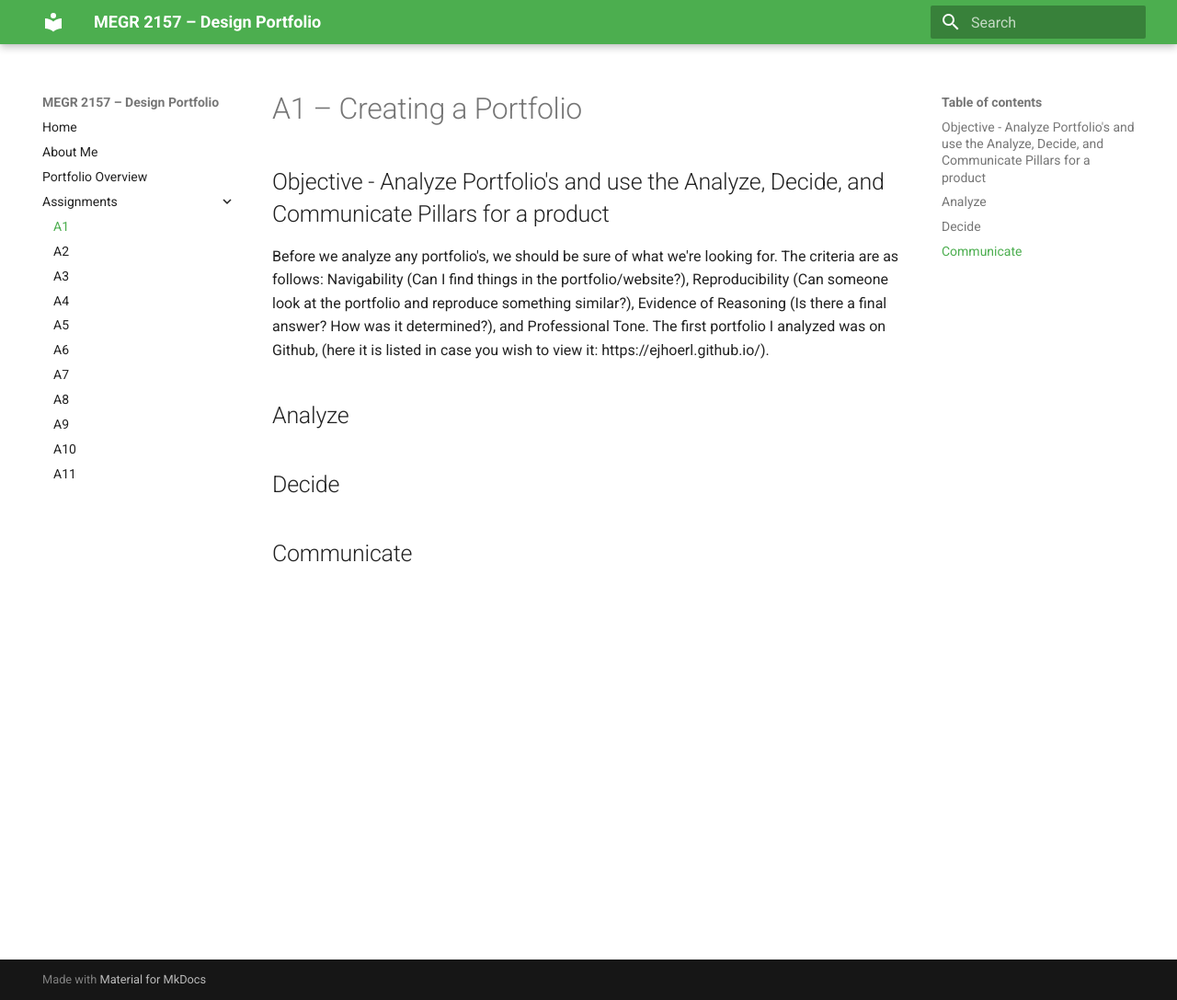
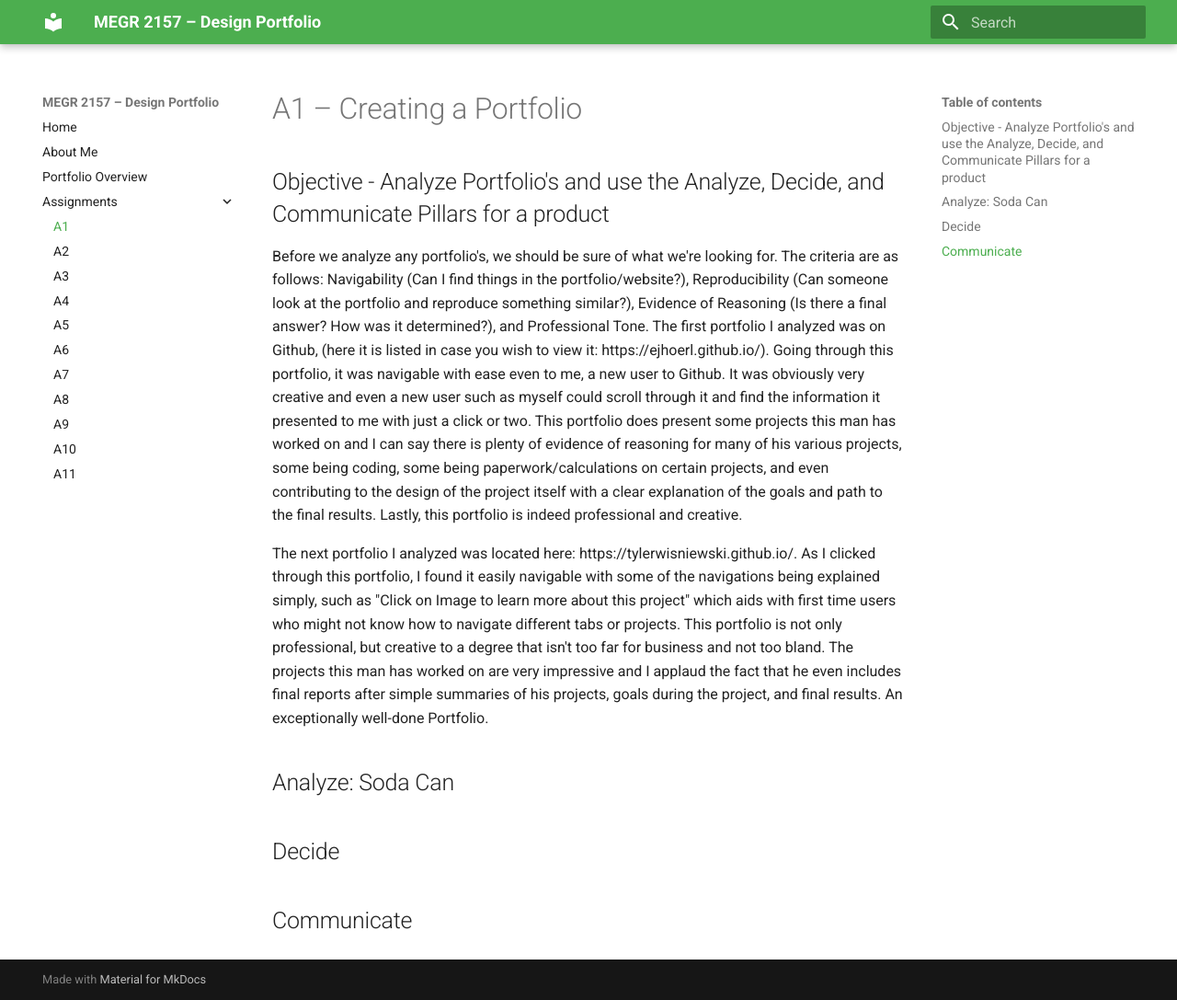
Before and after one commit to mmcfarl7/design-projects-repository, an MkDocs documentation site: the page built from docs/assignments/A01/index.md, in a window 1280 px wide and 1087 px high. Shown: the whole window at 92% size. Built offline with MkDocs 1.6.1 and Material for MkDocs 9.7.7, drawn with Linux system fonts in a browser that asks for light colours.

Commit message:
Update index.md

```diff
--- a/docs/assignments/A01/index.md
+++ b/docs/assignments/A01/index.md
@@ -1,9 +1,11 @@
 # A1 – Creating a Portfolio
 
 ## Objective - Analyze Portfolio's and use the Analyze, Decide, and Communicate Pillars for a product
-Before we analyze any portfolio's, we should be sure of what we're looking for. The criteria are as follows: Navigability (Can I find things in the portfolio/website?), Reproducibility (Can someone look at the portfolio and reproduce something similar?), Evidence of Reasoning (Is there a final answer? How was it determined?), and Professional Tone. The first portfolio I analyzed was on Github, (here it is listed in case you wish to view it: https://ejhoerl.github.io/).
+Before we analyze any portfolio's, we should be sure of what we're looking for. The criteria are as follows: Navigability (Can I find things in the portfolio/website?), Reproducibility (Can someone look at the portfolio and reproduce something similar?), Evidence of Reasoning (Is there a final answer? How was it determined?), and Professional Tone. The first portfolio I analyzed was on Github, (here it is listed in case you wish to view it: https://ejhoerl.github.io/). Going through this portfolio, it was navigable with ease even to me, a new user to Github. It was obviously very creative and even a new user such as myself could scroll through it and find the information it presented to me with just a click or two. This portfolio does present some projects this man has worked on and I can say there is plenty of evidence of reasoning for many of his various projects, some being coding, some being paperwork/calculations on certain projects, and even contributing to the design of the project itself with a clear explanation of the goals and path to the final results. Lastly, this portfolio is indeed professional and creative.
 
-## Analyze
+The next portfolio I analyzed was located here: https://tylerwisniewski.github.io/. As I clicked through this portfolio, I found it easily navigable with some of the navigations being explained simply, such as "Click on Image to learn more about this project" which aids with first time users who might not know how to navigate different tabs or projects. This portfolio is not only professional, but creative to a degree that isn't too far for business and not too bland. The projects this man has worked on are very impressive and I applaud the fact that he even includes final reports after simple summaries of his projects, goals during the project, and final results. An exceptionally well-done Portfolio.
+
+## Analyze: Soda Can
 
 
 ## Decide
```
